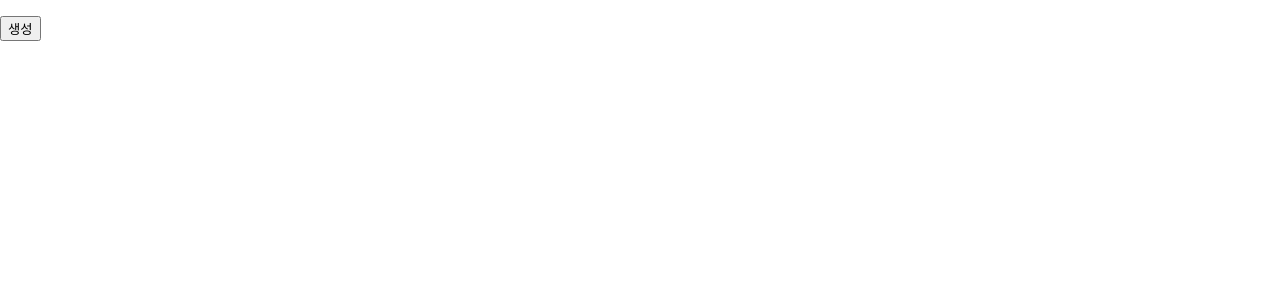
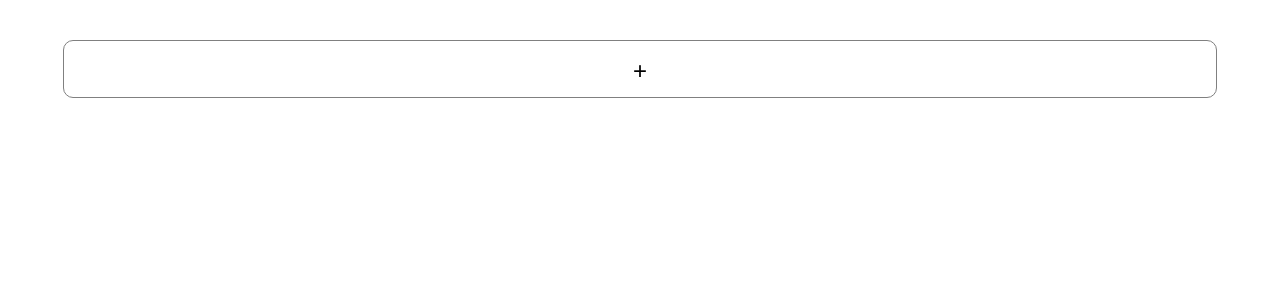
Before and after one commit to Leafurya/Dday-program, a React (Create React App) app in the folder client/: page / in a window 1280 px wide. Shown: the top 300 px of the page. Built offline with nearby package versions, Linux system fonts and the light colour scheme; a web font is replaced by a local one.

Commit message:
dev7
dev project component. design lobby page

```diff
--- a/client/src/App.css
+++ b/client/src/App.css
@@ -1,3 +1,18 @@
-input[type="text"]{
-	display:block;
+@import url(//fonts.googleapis.com/earlyaccess/jejugothic.css);
+body{
+	overflow: hidden;
+	position: absolute;
+	height: 100%;
+	width: 100%;
+	font-size: x-large;
+	font-family: 'Jeju Gothic', sans-serif;
 }
+li{
+	list-style: none;
+}
+.App{
+	position: absolute;
+	overflow: hidden;
+	height: 100%;
+	width: 100%;
+}
--- a/client/src/App.js
+++ b/client/src/App.js
@@ -5,34 +5,58 @@ import Create from './component/Create.js';
 import React, {useEffect,useState} from "react";
 //let prjNames;
 
+const storageName="projects";
 let oldDate;
 let intervalHandle=null;
 function GetDay(){
 	return Math.floor(Date.now()/86400000);//86400000
 }
+function UpdateData(data,setData){
+	localStorage.setItem(storageName,JSON.stringify(data));
+	setData(data);
+}
 function App() {
-	let [data,setData]=useState(JSON.parse((localStorage.getItem("projects")??"{}")));
+	console.log("typeof",localStorage.getItem(storageName));
+	let [data,setData]=useState(JSON.parse(localStorage.getItem(storageName)??"{}"));
 	const [nowPage,setPage]=useState("");
 	//let oldPage;
 	const PageCallbackFunc=(page,props)=>{
 		//let data=tempData;
 		console.log("page callback data",data);
+		console.log("props",props);
+
 		switch(page){
 			case "Lobby":
-				setPage(<Lobby PageCallback={PageCallbackFunc} projects={Object.keys(data)}></Lobby>);
+				setPage(<Lobby PageCallback={PageCallbackFunc} projects={data}></Lobby>);
 				break;
 			case "Project":
 				console.log("name", props.name);
-				setPage(<Project projectName={props.name} projectData={data[props.name]} PageCallback={PageCallbackFunc} SaveDataCallback={SaveDataCallbackFunc}></Project>);
+				setPage(<Project projectName={props.name} projectData={data[props.name]} SaveDataCallback={SaveDataCallbackFunc} QuitCallback={QuitCallbackFunc} PageCallback={PageCallbackFunc} StartProjectCallback={StartProjectCallbackFunc}></Project>);
 				break;
 			case "Create":
 				console.log("data", data);
-				setPage(<Create PageCallback={PageCallbackFunc} DataSendCallback={CreatePrjCallbackFunc}></Create>)
+				setPage(<Create QuitCallback={QuitCallbackFunc} PageCallback={PageCallbackFunc} modiData={props} SaveDataCallback={CreatePrjCallbackFunc}></Create>)
 				break;
 			default:
 				//setData("");
 				break;
 		}
+	}
+	const QuitCallbackFunc=(prjName)=>{
+		console.log(data);
+		delete data[prjName];
+		console.log(data);
+		UpdateData(data,setData);
+	}
+	const StartProjectCallbackFunc=(prjName)=>{
+		if(!data[prjName].Start){
+			data[prjName].Start=true;
+			UpdateData(data,setData)
+			alert(prjName+"프로젝트가 시작됐습니다.")
+			PageCallbackFunc("Project",{name:prjName});
+			return true;
+		}
+		return false;
 	}
 	const CreatePrjCallbackFunc=(newPrj)=>{
 		console.log(data);
@@ -42,14 +66,12 @@ function App() {
 			//var newData={...data};
 			data[name]=newPrj[name];
 			console.log("newdata",data);
-			localStorage.setItem("projects",JSON.stringify(data));
+			localStorage.setItem(storageName,JSON.stringify(data));
 			PageCallbackFunc("Lobby");
 		}
 	}
 	const SaveDataCallbackFunc=()=>{
-		console.log("data in app",data)
-		console.log("stringify",JSON.stringify(data))
-		localStorage.setItem("projects",JSON.stringify(data));
+		UpdateData(data,setData)
 	}
 	const NextDayCallbackFunc=()=>{
 		let today=GetDay();
@@ -58,6 +80,7 @@ function App() {
 			let d;
 			for(var prj in data){
 				d=data[prj];
+				if(d.Start){
 					switch(d.D){
 						case "+":
 							d.Day+=(today-oldDate);
@@ -66,10 +89,10 @@ function App() {
 							d.Day-=(today-oldDate);
 							break;
 					}
+				}
 
 			}
-			localStorage.setItem("projects",JSON.stringify(data));
-			setData(data);
+			UpdateData(data,setData)
 			oldDate=today;
 			localStorage.setItem("oldDate",oldDate);
 		}
--- a/client/src/component/Create.js
+++ b/client/src/component/Create.js
@@ -3,17 +3,20 @@ function GetElement(id){
 	return document.getElementById(id);
 }
 let taskInputID=0;
-function GetTaskInput(id,name){
-	var cntnt=prompt("도전과제 내용을 적어주세요.");
+function CreateTaskInput(name,cntnt){
+	let input=document.createElement("input");
+	input.type="text";
+	input.value=cntnt;
+	input.name=name;
+	return input;
+}
+function GetTaskInput(id,name,val){
+	var cntnt=val??prompt("도전과제 내용을 적어주세요.");
 	if(cntnt!=null){
 		var div=document.createElement("div");
 		div.id=(taskInputID)+"task_input";
 
-		var input=document.createElement("input");
-		input.type="text";
-		input.value=cntnt;
-		input.name=name;
-
+		var input=CreateTaskInput(name,cntnt)
 
 		var delBtn=document.createElement("input");
 		delBtn.type="button";
@@ -42,41 +45,76 @@ function GetTaskValue(obj,targetName){
 }
 
 function Create(props){
-	const inputRef=useRef(null);
+	const modiData=props.modiData??null;
+	const plusRef=useRef(null);
+	const minRef=useRef(null);
+	let taskInputs=[];
+	let lastTaskInputs=[];
+	let deleteBtn=<input type="button" value="삭제" onClick={()=>{
+		if(window.confirm('프로젝트 삭제를 원하신다면 확인을 눌러주십시오.\n한번 삭제한 프로젝트는 복구가 불가능합니다.')){
+			props.QuitCallback(modiData.name);
+			alert("프로젝트를 삭제하였습니다.");
+			props.PageCallback("Lobby");
+		}
+	}}></input>;
+	console.log("modiData",props.modiData);
+	let t=1;
 	useEffect(()=>{
-		inputRef.current.click();
+		if(!modiData){
+			plusRef.current.click();
+		}
+		else{
+			modiData.data.D=="+"?plusRef.current.click():minRef.current.click();
+			if(t===1){
+				for(t in modiData.data.tasks){
+					console.log("t",t);
+					taskInputs.push(GetTaskInput("task_inputs","task_input",t))
+				}
+				console.log("taskInputs",taskInputs);
+				for(t in modiData.data.lastTasks){
+					console.log("t",t);
+					lastTaskInputs.push(GetTaskInput("last_task_inputs","last_task_input",t))
+				}
+				console.log("lastTaskInputs",lastTaskInputs);
+			}
+		}
 	},[]);
 	return(
 		<div>
-			<h1>프로젝트 생성</h1>
-			<input id="prj_name" type="text" placeholder="프로젝트 이름"></input>
-			<textarea id="prj_cntnt" placeholder="프로젝트 내용"></textarea>
+			<h1>프로젝트 {modiData?"수정":"생성"}</h1>
+			<input id="prj_name" type="text" placeholder="프로젝트 이름" defaultValue={modiData?modiData.name:""}></input>
+			<textarea id="prj_cntnt" placeholder="프로젝트 내용" defaultValue={modiData?modiData.data.cntnt:""}></textarea>
 			<div>
 				<ul id="task_inputs">
 					<input type="button" value="도전과제 추가" onClick={()=>{
 						GetTaskInput("task_inputs","task_input");
 					}}></input>
+					{taskInputs}
 				</ul>
 			</div>
 			<div>
-				<input ref={inputRef} id="D+" type="radio" value="D+" name="project_type" onClick={()=>{
+				<input ref={plusRef} id="D+" type="radio" value="D+" name="project_type" onClick={()=>{
 					Disable(true);
 				}}/>D+
-				<input id="D-" type="radio" value="D-" name="project_type" onClick={()=>{
+				<input ref={minRef} id="D-" type="radio" value="D-" name="project_type" onClick={()=>{
 					Disable(false);
 				}}/>D-
-				<input type="number" placeholder="일수" id="prj_day"></input>
+				<input type="number" placeholder="일수" id="prj_day" defaultValue={modiData?modiData.data.Day:""}></input>
 				<ul id="last_task_inputs">
 					<input id="last_task" type="button" value="최종 도전과제 추가" onClick={()=>{
 						GetTaskInput("last_task_inputs","last_task_input");
 					}}></input>
+					{lastTaskInputs}
 				</ul>
 
 
 			</div>
 			<div>
 				<input type="button" value="취소" onClick={()=>{props.PageCallback("Lobby")}}></input>
-				<input type="button" value="생성" onClick={()=>{
+				<input type="button" value={modiData?"저장":"생성"} onClick={()=>{
+					if(modiData){
+						props.QuitCallback(modiData.name);
+					}
 					let data={};
 					let prjName=GetElement("prj_name").value;
 					data[prjName]={};
@@ -99,9 +137,11 @@ function Create(props){
 						prj["D"]="+";
 						prj["Day"]=0;
 					}
+					prj["Start"]=false;
 					//console.log("data",data);
-					props.DataSendCallback(data);
+					props.SaveDataCallback(data);
 				}}></input>
+				{modiData?deleteBtn:""}
 			</div>
 		</div>
 	)
--- a/client/src/component/Lobby.js
+++ b/client/src/component/Lobby.js
@@ -1,26 +1,45 @@
 import React, {useState} from 'react';
+import "../style/Lobby.css";
 
 function Lobby(props){
-	console.log(props.projects)
+	let prjs=props.projects;
+	let prj;
+	let prjName;
 	let prjLists=[];
-	for(var i=0;i<props.projects.length;i++){
-		prjLists.push(<li key={i}><input type="button" value={props.projects[i]} key={i} onClick={
+	let i=0;
+	console.log("lobby props",prjs);
+	for(prjName in prjs){
+		prj=prjs[prjName];
+		prjLists.push(
+		<li className="project_list_li" key={i}><input id={"prj"+i} type="button" value={prjName} onClick={
 			(event)=>{
 				console.log(event.target)
 				props.PageCallback("Project",{name:event.target.value});
 			}
-		}></input></li>);
+		}></input>
+			<label className="project_list_label" for={"prj"+i}>
+				<div><span className="project_list_day">{"D"+prj.D+prj.Day}</span></div>
+				<div><span className="project_list_name">{prjName}</span></div>
+			</label>
+		</li>);
+		i++;
 	}
 	return(
 		<div>
-			<ol>
+			<ul className="project_list_ul">
+				<li className="project_list_li" >
+					<input id="create_btn" type="button" value="생성" onClick={
+						()=>{
+							props.PageCallback("Create");
+						}
+					}></input>
+					<label  className="project_list_label plus_btn" for="create_btn">
+						<span className="plus_btn_value">+</span>
+					</label>
+				</li>
 				{prjLists}
-			</ol>
-			<input type="button" value="생성" onClick={
-				()=>{
-					props.PageCallback("Create");
-				}
-			}></input>
+			</ul>
+
 		</div>
 	)
 }
--- a/client/src/component/Project.js
+++ b/client/src/component/Project.js
@@ -1,8 +1,9 @@
 import React, {useEffect,useState} from 'react';
 
 function Project(props){
+	const [refresh,pageUpdate]=useState();
 	console.log("data",props.projectData)
-	let data=props.projectData;
+	const data=props.projectData;
 	let taskEles=[];
 	var eleID=0;
 	const TaskCheck=(task,val)=>{
@@ -11,7 +12,7 @@ function Project(props){
 	for(var t in data.tasks){
 		taskEles.push(
 		<li key={eleID}>
-			<input type="checkbox" id={"task"+eleID} defaultChecked={data.tasks[t]} value={t} onChange={(event)=>{
+			<input className='when_start' type="checkbox" id={"task"+eleID} defaultChecked={data.tasks[t]} value={t} onChange={(event)=>{
 				console.log();
 				TaskCheck(event.target.value,event.target.checked);
 				console.log("data in project",data);
@@ -21,15 +22,42 @@ function Project(props){
 		</li>)
 		eleID++;
 	}
+	useEffect(()=>{
+		for(var i=0,ele=document.querySelectorAll(".when_start");i<ele.length;i++){
+			ele[i].disabled=!data.Start;
+		}
+		for(var i=0,ele=document.querySelectorAll(".when_ready");i<ele.length;i++){
+			ele[i].disabled=data.Start;
+		}
+		console.log(taskEles);
+	},[refresh])
 	return(
 		<div>
-			<input type="button" value="lobby" onClick={()=>{props.PageCallback("Lobby")}}></input>
 			<h1>{"D"+data.D+data.Day}</h1>
 			<h2>{props.projectName}</h2>
 			<h4>{data.cntnt}</h4>
 			<ul>
 			{taskEles}
 			</ul>
+			<input type="button" value="로비" onClick={()=>{props.PageCallback("Lobby")}}></input>
+			<input className="when_start" type="button" value="포기" onClick={()=>{
+				let str=prompt('프로젝트 포기를 원하신다면 "포기하겠습니다"를 적고 확인을 눌러주십시오.\n한번 포기한 프로젝트는 복구가 불가능합니다.');
+				console.log(str,str=="포기하겠습니다");
+				if(str=="포기하겠습니다"){
+
+					props.QuitCallback(props.projectName);
+					alert("프로젝트를 포기하셨습니다. 수고하셨습니다.");
+					props.PageCallback("Lobby");
+				}
+			}}></input>
+			<input className="when_ready" type="button" value="수정" onClick={()=>{
+				props.PageCallback("Create",{name:props.projectName,data:data});
+			}}></input>
+			<input className="when_ready" type="button" value="시작" onClick={()=>{
+				if(props.StartProjectCallback(props.projectName)){
+					pageUpdate({...refresh})
+				}
+			}}></input>
 		</div>
 	)
 }
--- /dev/null
+++ b/client/src/style/Lobby.css
@@ -0,0 +1,63 @@
+.project_list_ul{
+	display: inline-block;
+	width: 100%;
+	position: absolute;
+	overflow-y: scroll;
+	padding:0;
+	height: 90%;
+	margin:0;
+	transform: translateY(-50%);
+	top: 50%;
+}
+
+.project_list_li{
+	display: inline-block;
+	transform: translateX(-50%);
+	left: 50%;
+	position: relative;
+	width: 90%;
+	border: 1px solid gray;
+	border-radius: 10px;
+	margin-bottom: 10px;
+}
+.project_list_li input{
+	width: 100%;
+	display: none;
+}
+.project_list_label{
+	display: grid;
+	grid-template-rows: 1fr 1fr;
+	position: relative;
+	width: 100%;
+}
+.project_list_label div{
+	position: relative;
+}
+.project_list_day{
+	position:relative;
+	display: inline-block;
+	transform: translate(-50%,-50%);
+	left: 50%;
+	top: 50%;
+	font-size: 50px;
+	padding-top: 20px;
+}
+.project_list_name{
+	position:absolute;
+	display: inline-block;
+	transform: translate(-50%,-50%);
+	left: 50%;
+	top: 50%;
+	font-size: large;
+}
+.plus_btn{
+	display: inline-block;
+	height:50px;
+}
+.plus_btn_value{
+	position:absolute;
+	display: inline-block;
+	transform: translate(-50%,-50%);
+	left: 50%;
+	top: 60%;
+}
```
Lines whose indentation alone changed are shown as unchanged.
